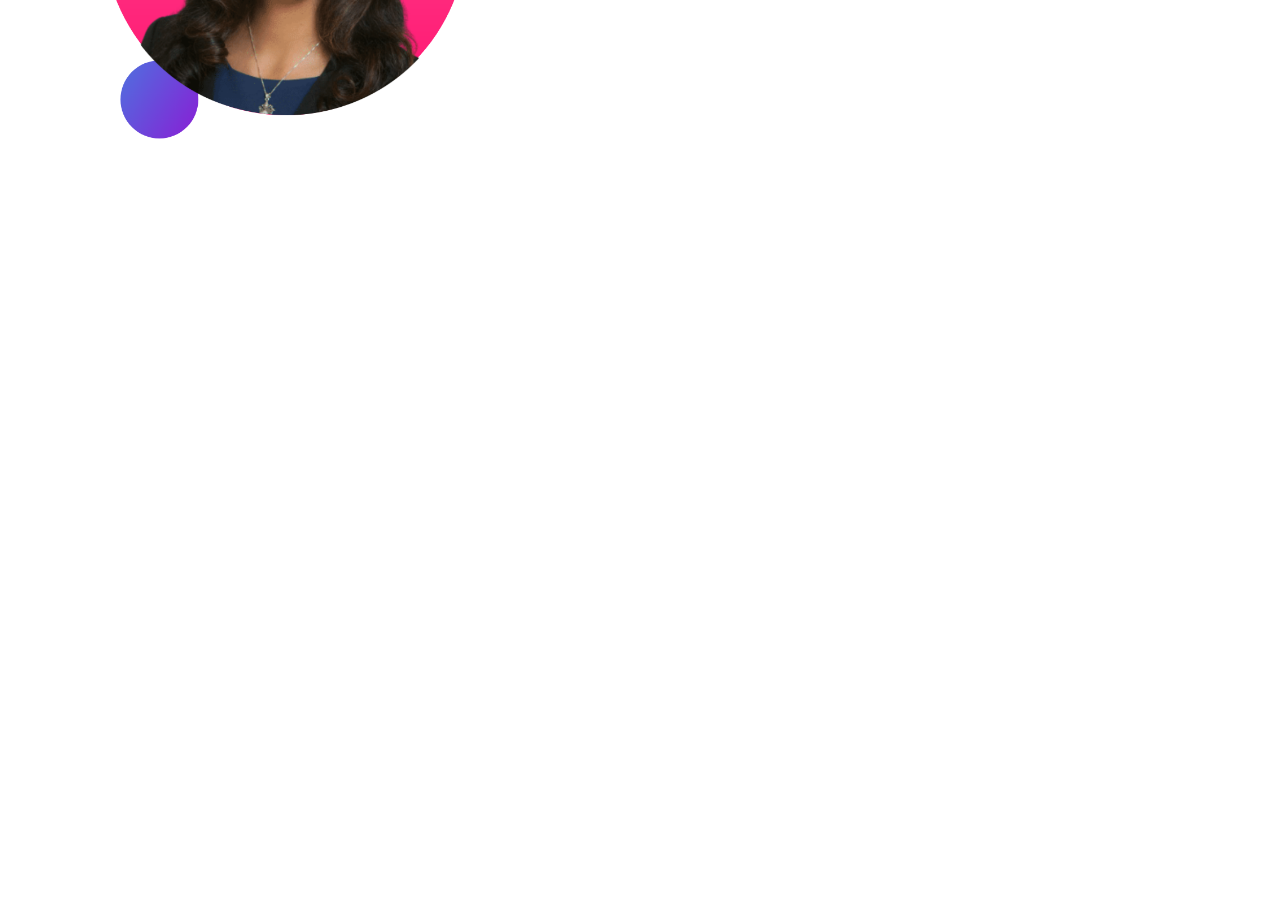
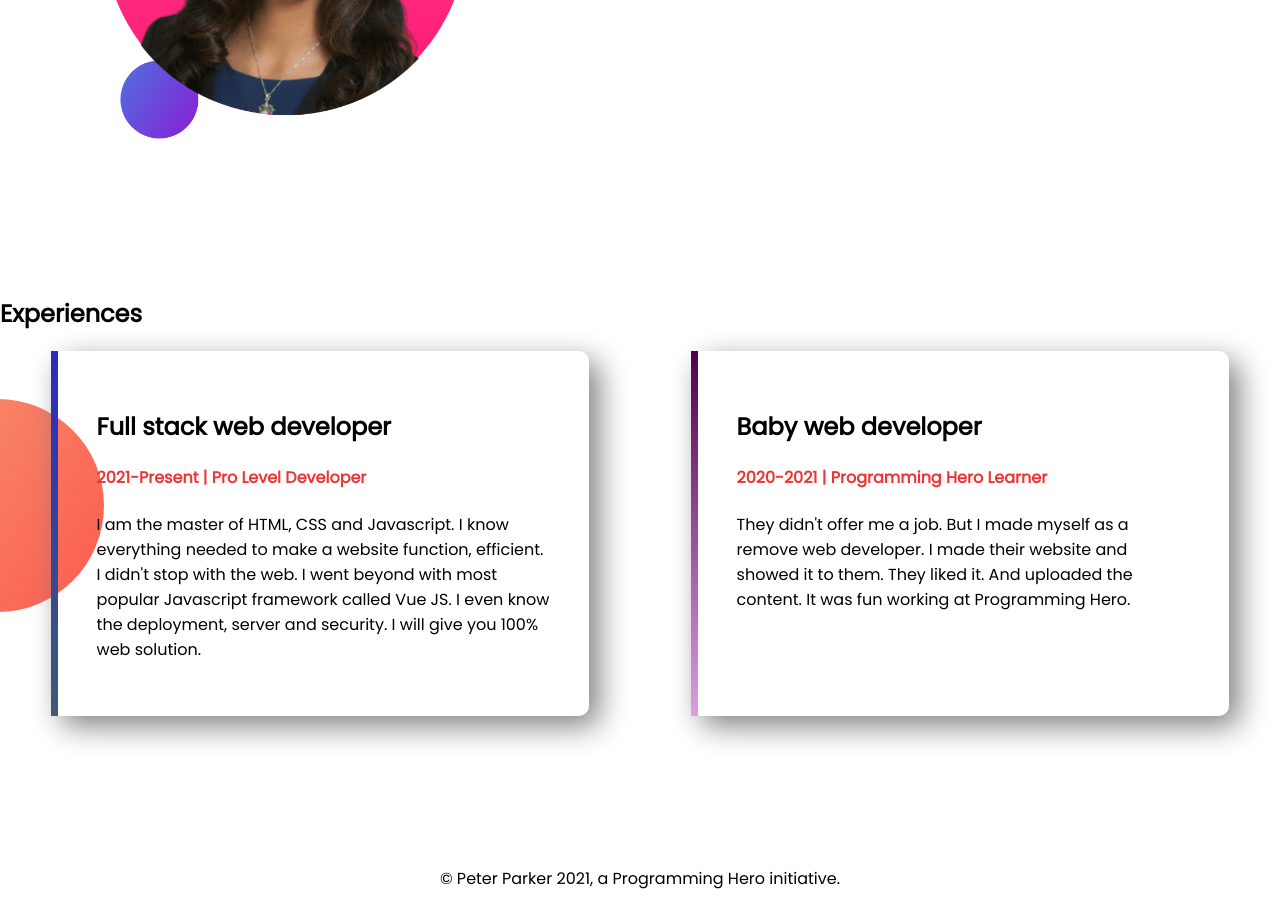
Before and after one commit to FawziaTasnim/developer-portfolio, a plain HTML site: page index.html in a window 1280 px wide. Shown: the part 863-1770 px from the top of the page. Before the commit the page ends 1159 px from the top, so only its background shows below. Drawn offline with Linux system fonts and the light colour scheme.

Commit message:
final commit

```diff
--- a/index.html
+++ b/index.html
@@ -11,7 +11,7 @@
     <link rel="stylesheet" href="style.css">
 </head>
 <body>
-    <section class="sec">
+    <section class="sec flexible-container">
     <div class="haha">
     <h1>Welcome To</h1>
     <h1> <span class="heading"> Peter Parker</span> World</h1>
@@ -23,7 +23,7 @@
     <img src="images/my-bg.png" alt="photo">
     </div>
     </section>
-    <section class="dream">
+    <section class="dream flexible-container">
         <div class="hehe">
         <img src="images/my-bg2.png" alt="">
         </div>
@@ -36,6 +36,25 @@
         <a class="link-button" target="_blank" href="">Download resume</a>
         </div>
     </section>
+    <section class="time">
+        <h1>Experiences</h1>
+        <div class="flexible-container">
+        <div id="devil" class="box">
+            <h1>Full stack web developer</h1>
+            <h4 class="heading">2021-Present | Pro Level Developer</h4>
+            <p>I am the master of HTML, CSS and Javascript. I know everything needed to make a website function, efficient. I didn't stop with the web. I went beyond with most popular Javascript framework called Vue JS. I even know the deployment, server and security. I will give you 100% web solution.</p>
+        </div>
+        <div id="evil" class="box">
+            <h1>Baby web developer</h1>
+            <h4 class="heading">2020-2021 | Programming Hero Learner</h4>
+            <p>They didn't offer me a job. But I made myself as a remove web developer. I made their website and showed it to them. They liked it. And uploaded the content. It was fun working at Programming Hero.</p>
+        </div>
+        </div>
+
+    </section>
+    <footer>
+        <p>© Peter Parker 2021, a Programming Hero initiative.</p>
+    </footer>
 
 </body>
 </html>
--- a/style.css
+++ b/style.css
@@ -9,7 +9,7 @@ body{
 .full{
     font-size: 25px;
 }
-section{
+.flexible-container{
     display: flex;
     margin-bottom: 150px;
 }
@@ -46,3 +46,29 @@ section{
     background-repeat: no-repeat;
     background-position: right;
 }
+.time{
+    background-image: url(images/exp-bg.png);
+    background-repeat: no-repeat;
+    background-position: left;
+}
+.box{
+    box-shadow: 10px 10px 30px gray;
+    width: 40%;
+    margin-left: 4%;
+    margin-right: 4%;
+    padding: 3%;
+    border-radius: 10px;
+}
+#devil{
+    border-left: 7px solid;
+    border-image: linear-gradient(rgb(43, 43, 192),rgb(62, 91, 116));
+    border-image-slice: 1;
+}
+#evil{
+    border-left: 7px solid;
+    border-image: linear-gradient(rgb(78, 0, 78),plum);
+    border-image-slice: 1;
+}
+footer p {
+    text-align: center;
+}
```
